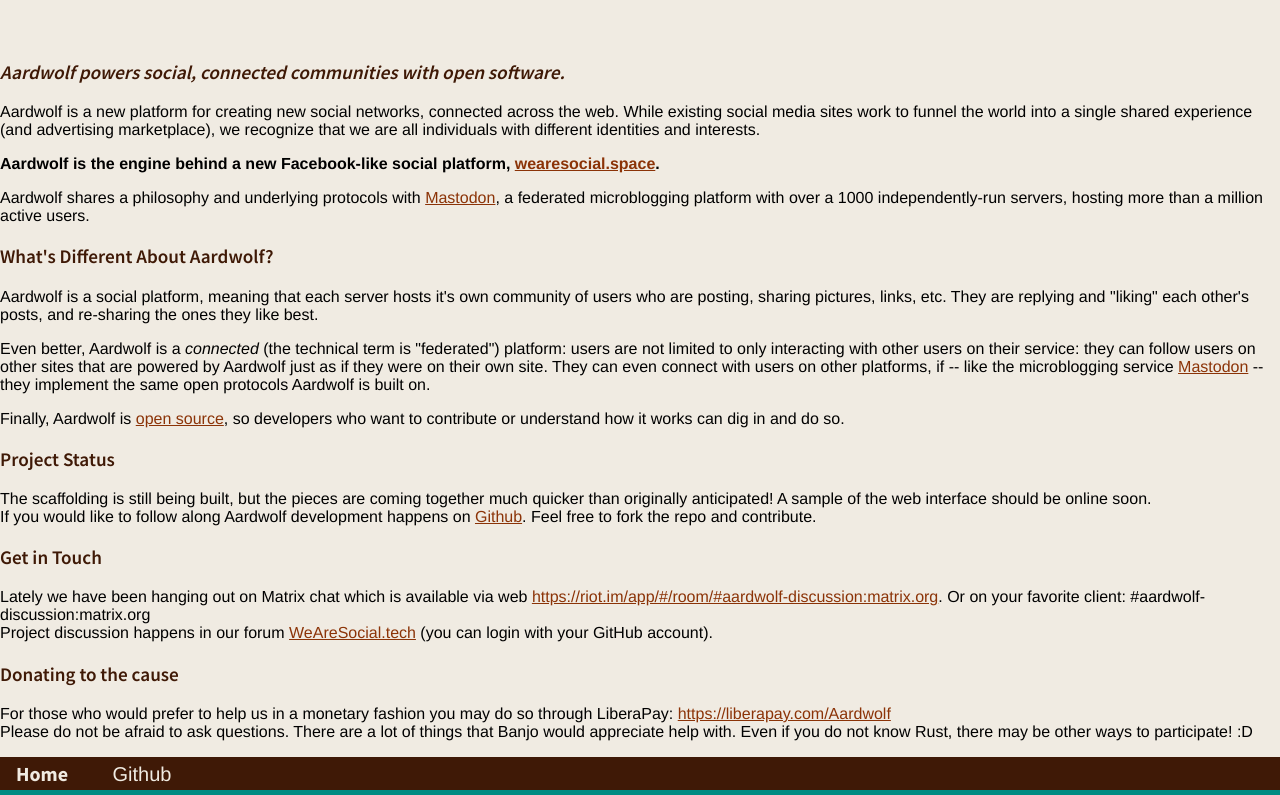
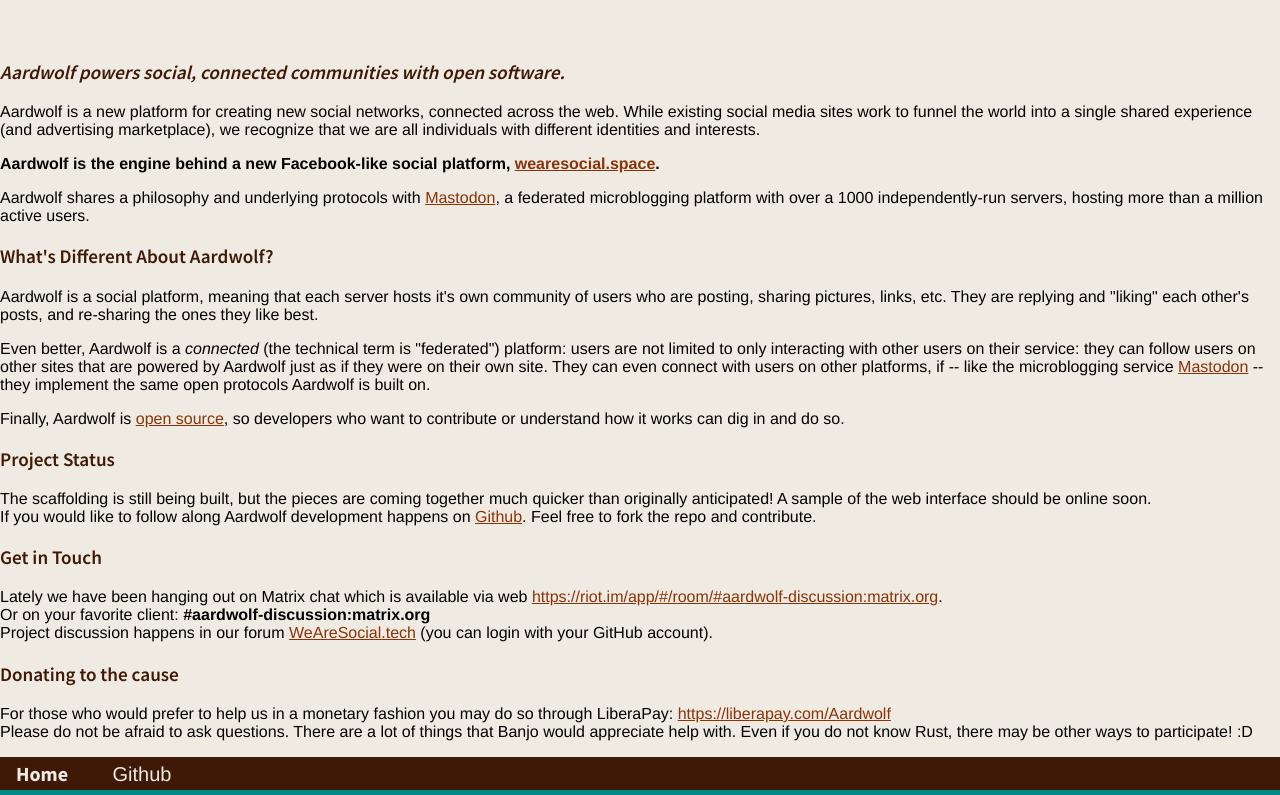
Before and after one commit to BanjoFox/let-the-dice-roll, a Jekyll site: the page aardwolf/index.html, which Jekyll copies as it is, in a window 1280 px wide, cut to the strip 286-1081 px from the top of the page. Built offline with Jekyll 4.4.1, drawn with Linux system fonts in a browser that asks for light colours.

```diff
--- a/aardwolf/index.html
+++ b/aardwolf/index.html
@@ -42,7 +42,7 @@
 			If you would like to follow along Aardwolf development happens on <a href="https://github.com/banjofox/aardwolf/">Github</a>. Feel free to fork the repo and contribute.</p>
 
 			<h3>Get in Touch</h3>
-			<p>Lately we have been hanging out on Matrix chat which is available via web <a href="https://riot.im/app/#/room/#aardwolf-discussion:matrix.org">https://riot.im/app/#/room/#aardwolf-discussion:matrix.org</a>. Or on your favorite client: #aardwolf-discussion:matrix.org<br />
+			<p>Lately we have been hanging out on Matrix chat which is available via web <a href="https://riot.im/app/#/room/#aardwolf-discussion:matrix.org">https://riot.im/app/#/room/#aardwolf-discussion:matrix.org</a>.<br />Or on your favorite client: <strong>#aardwolf-discussion:matrix.org</strong><br />
 			Project discussion happens in our forum <a href="http://wearesocial.tech">WeAreSocial.tech</a> (you can login with your GitHub account).</p>
 
 			<h3>Donating to the cause</h3>
```
